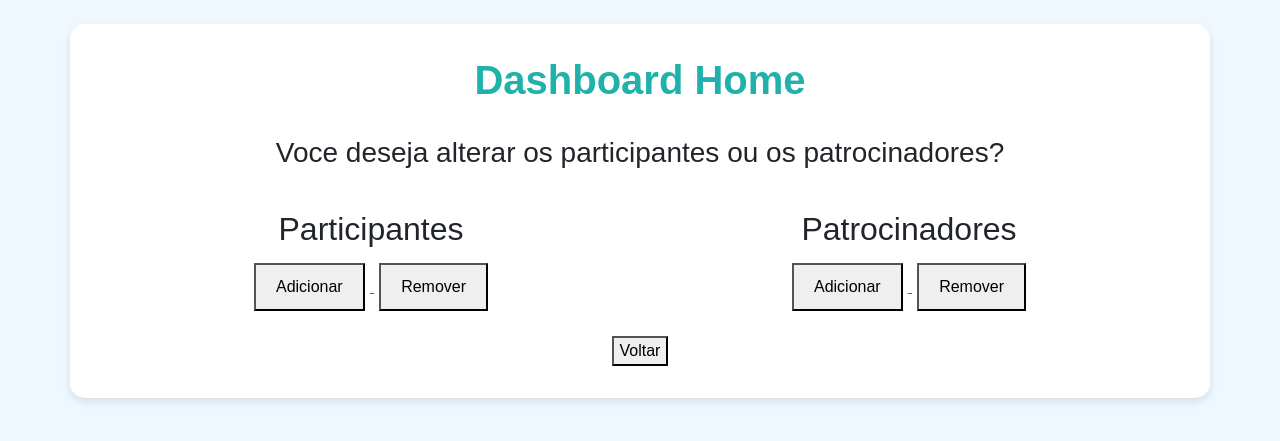
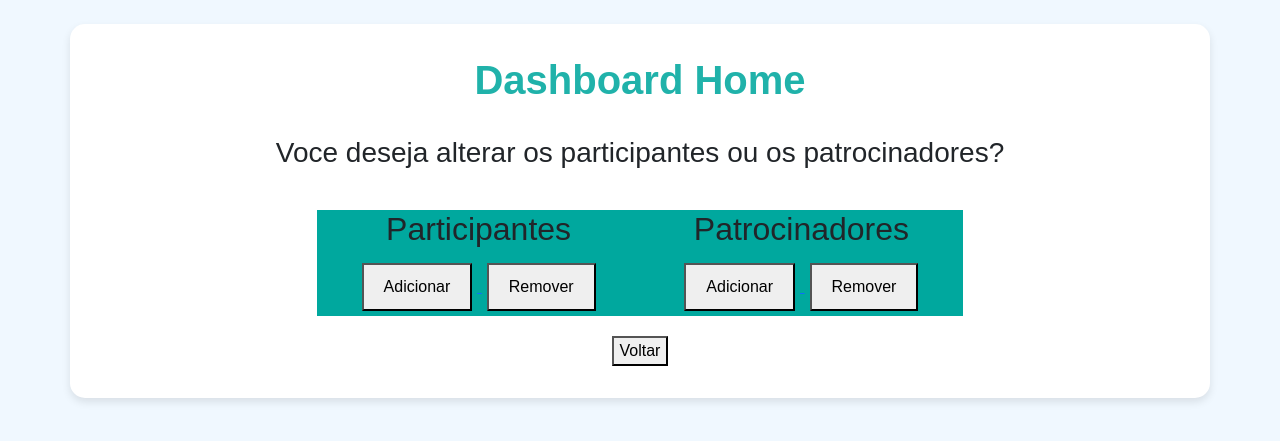
Before and after one commit to JBradachi/Desenvolvimento-Back-End-Minascoders, a Flask app: page /dashboard/home in a window 1280 px wide. Shown: the top 441 px of the page. Run offline with Flask 3, Linux system fonts and the light colour scheme.

Commit message:
Feat: hotfix

```diff
--- a/minascoders/backend/app.py
+++ b/minascoders/backend/app.py
@@ -18,7 +18,7 @@ app.config['UPLOAD_FOLDER'] = UPLOAD_FOLDER
 @app.route('/')
 def home():
     cur = mydb.cursor()
-    cur.execute("SELECT nome, nivel, link_site, imagem FROM patrocinadores")
+    cur.execute("SELECT nome, nivel, link_site, logo FROM patrocinador")
 
     patrocinadores = cur.fetchall()
     cur.close()
@@ -38,14 +38,14 @@ def home():
 def get_participantes():
     cur = mydb.cursor()
     cur.execute("""
-            INSERT IGNORE INTO participantes (nome, email, link_github, imagem)
+            INSERT IGNORE INTO participante (nome, email, link_github, imagem)
             VALUES ('Ingred Almeida', 'ingred.almeida@ufv.br', 'https://github.com/ingredalmeida1', '/static/images/ingred_perfil.jpeg');
         """)
     mydb.commit()
     cur.close()
 
     cur = mydb.cursor()
-    cur.execute("SELECT nome, email, link_github, imagem FROM participantes")
+    cur.execute("SELECT nome, email, link_github, imagem FROM participante")
     participantes = cur.fetchall()
     cur.close()
 
--- a/minascoders/backend/templates/dashboardHome.html
+++ b/minascoders/backend/templates/dashboardHome.html
@@ -29,12 +29,16 @@
         }
 
         .escolha{
+
             margin-top: 40px;
             display: flex;
+            justify-content: center;
+
         }
 
         .section {
-            width: 50%;
+            background-color: #00a89e;
+            width: 30%;
             text-align: center;
         }
         .section h2 {
```
